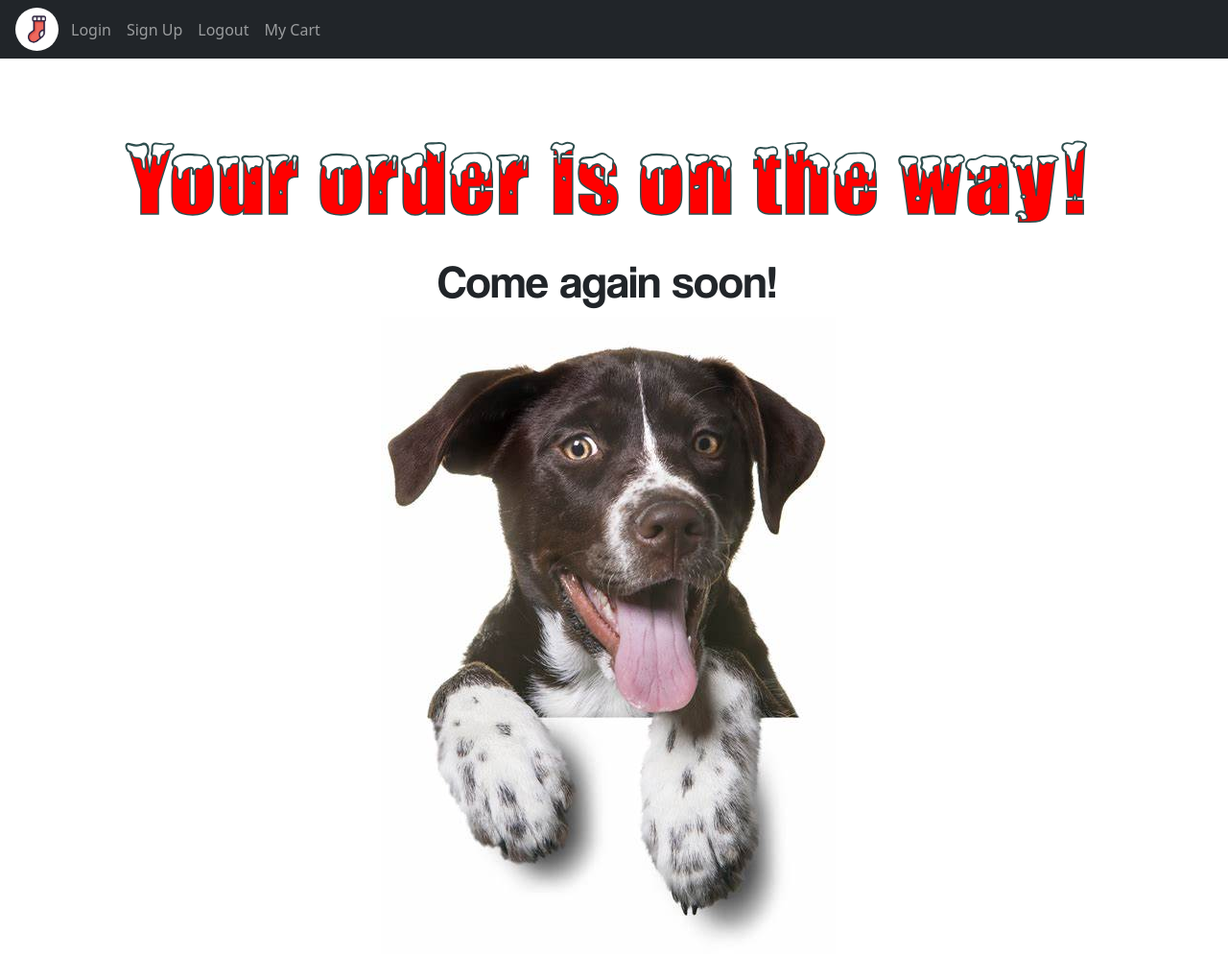
After one commit to michaellgans/holbertonschool-hacksprint, a Flask app: page /orders in a window 1280 px wide. The commit adds this page. Shown: the whole page at 96% size. Run offline with Flask 3, Linux system fonts and the light colour scheme; some libraries are stand-ins or nearby versions.

Commit message:
M - order page added

```diff
--- a/website/static/scripts/cartScript.js
+++ b/website/static/scripts/cartScript.js
@@ -2,6 +2,7 @@
 $(document).ready(function () {
   /* Grab numbers from HTML */
   let price1 = $('#price1').text().replace('$', '');
+
   let itemQuantity = $('#itemQuantity').text();
   let price2 = $('#price2').text().replace('$', '');
 
--- a/website/static/styles/home.css
+++ b/website/static/styles/home.css
@@ -15,14 +15,13 @@
     align-items: center;
     padding: 6px;
     flex-wrap: wrap;
-    /* max-width: 77%; */
 }
 
 h1 {
     font-family: letItSnow;
     text-align: center;
     font-size: 5rem;
-    -webkit-text-stroke: 1px darkslategrey;
+    -webkit-text-stroke: 1.5px darkslategrey;
     color: red;
 }
 
--- /dev/null
+++ b/website/static/styles/orders.css
@@ -0,0 +1,19 @@
+/* Styling for the order complete page */
+
+#orderContainer {
+    margin-top: 75px;
+    display: flex;
+    flex-direction: column;
+    align-items: center;
+}
+
+.dogImage img {
+    max-width: 100%;
+    height: auto;
+    display: block;
+    margin: 0 auto;
+}
+
+#orderContainer h2 {
+    text-align: center;
+}
--- a/website/templates/base.html
+++ b/website/templates/base.html
@@ -28,6 +28,7 @@
         <link rel="stylesheet" type="text/css" href="../static/styles/base.css">
         <link rel="stylesheet" type="text/css" href="../static/styles/checkout.css">
         <link rel="stylesheet" type="text/css" href="../static/styles/snow.css">
+        <link rel="stylesheet" type="text/css" href="../static/styles/orders.css">
 
         <!-- Title -->
         <title>{% block title %} Homepage - Sock-It-2-Ya {% endblock %}</title>
--- a/website/templates/checkout.html
+++ b/website/templates/checkout.html
@@ -87,7 +87,7 @@ Sock It 2 Ya - Checkout
         <!-- Cart Footer -->
         <div class="cartFooter">
             <div class="d-grid gap-2 col-6 mx-auto">
-                <a id="orderComplete" href="/logout">
+                <a id="orderComplete" href="/orders">
                     <button id="totalCost" class="btn btn-primary" type="button">Checkout - $0</button>
                 </a>
             </div>
--- a/website/templates/logout.html
+++ b/website/templates/logout.html
@@ -6,7 +6,7 @@ Sock it 2 Ya - Logout
 
 {% block content %}
 <h1>
-    Thanks for coming!!
+    Thanks for stopping by!!
 </h1>
 <div>
     <img src="../static/images/SnowyScene.jpg" alt="Snowy Scene">
--- /dev/null
+++ b/website/templates/orders.html
@@ -0,0 +1,21 @@
+{% extends "base.html" %}
+
+{% block title %}
+Sock It 2 Ya - Orders
+{% endblock %}
+
+<!-- Body Content -->
+{% block content %}
+<div id="orderContainer">
+    <h1>
+        Your order is on the way!
+    </h1>
+    <br>
+    <h2>
+        Come again soon!
+    </h2>
+    <div class="dogImage">
+        <img src="../static/images/Dog 2.jpg">
+    </div>
+</div>
+{% endblock %}
--- a/website/views.py
+++ b/website/views.py
@@ -9,7 +9,10 @@ views = Blueprint('views', __name__)
 def home():
     return render_template("home.html", user=current_user)
 
-
 @views.route('/checkout')
 def checkout():
     return render_template("checkout.html")
+
+@views.route('/orders')
+def orders():
+    return render_template("orders.html")
```
Also changed, not shown: website/static/images/Cart2.png (deleted), website/static/images/Dog 2.jpg (added), website/static/images/Star.png (deleted), website/static/images/User.jpg (deleted), website/static/images/sockTest.png (added), website/static/images/sockTest2.png (added).
